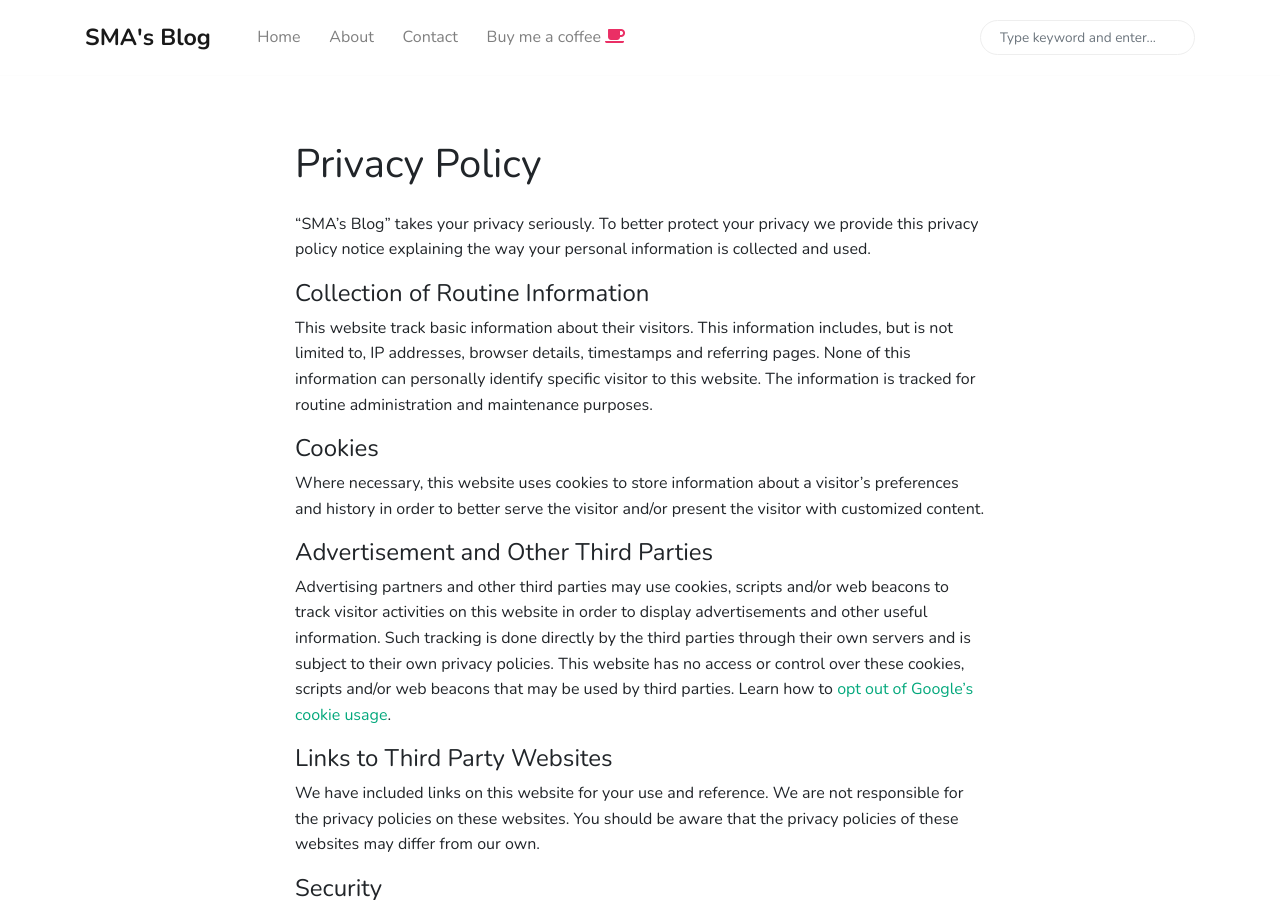
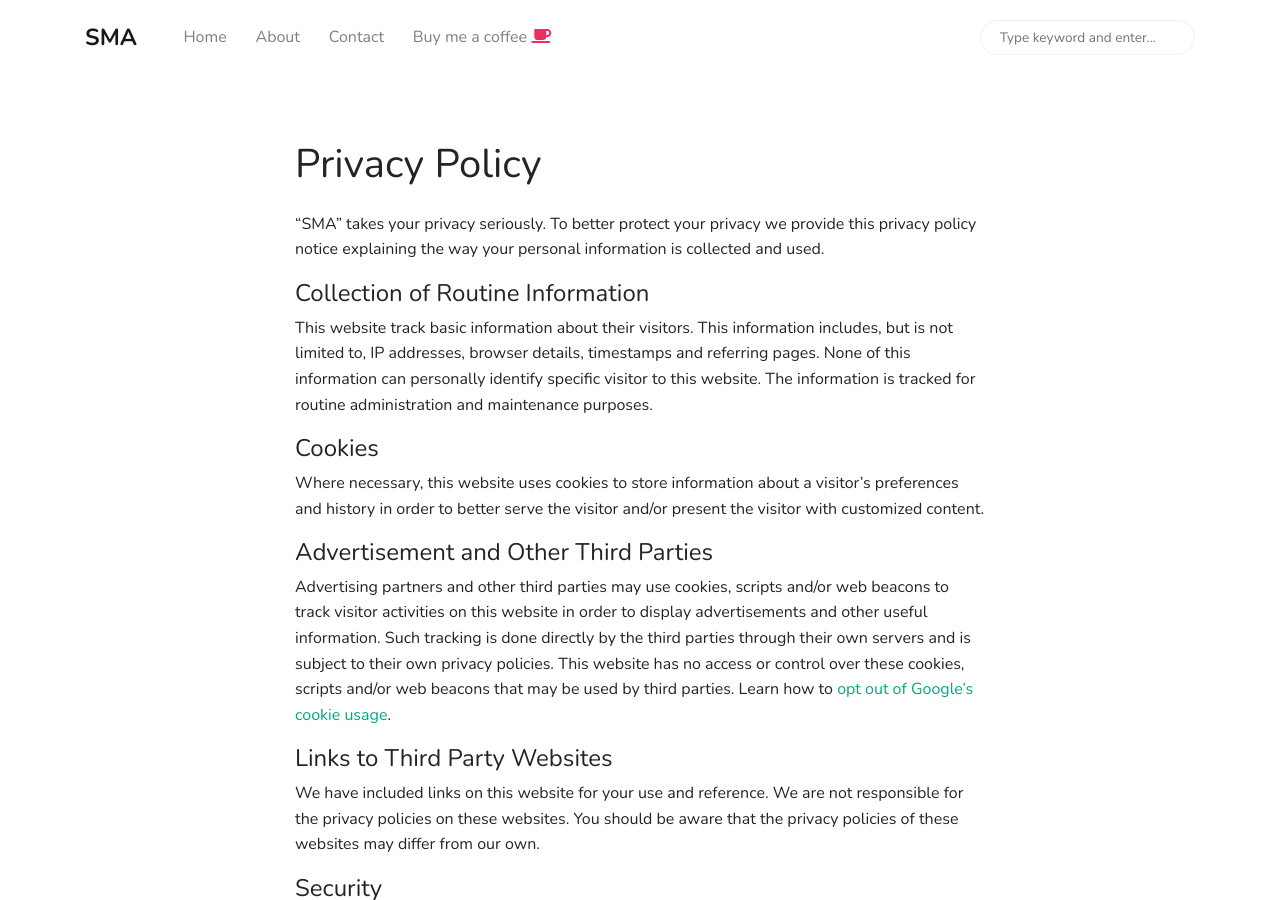
Before and after one commit to imsma/imsma.github.io, a Jekyll site: the page built from _pages/privacy-policy.md, in a window 1280 px wide and 900 px high. Built offline with Jekyll 4.4.1, drawn with Linux system fonts in a browser that asks for light colours; nearby versions of some CDN libraries.

Commit message:
title, link improvments

```diff
--- a/_config.yml
+++ b/_config.yml
@@ -1,6 +1,6 @@
 # Site
-name: SMA's Blog
-title: SMA's Blog
+name: SMA
+title: SMA
 description: 'Hub for software architecture, design and engineering, featuring key technology insights, updates and tutorials.'
 logo: 'assets/images/logo.png'
 favicon: 'assets/images/favicon.ico'
--- a/_includes/menu-header.html
+++ b/_includes/menu-header.html
@@ -1,7 +1,7 @@
 <!--  Replace menu links here -->
 
 <li class="nav-item">
-<a class="nav-link" href="{{site.baseurl}}/index.html">Home</a>
+<a class="nav-link" href="{{site.baseurl}}/">Home</a>
 </li>
 <li class="nav-item">
 <a class="nav-link" href="{{site.baseurl}}/about.html">About</a>
--- a/_layouts/default.html
+++ b/_layouts/default.html
@@ -4,7 +4,7 @@
     <meta charset="utf-8">
     <meta name="viewport" content="width=device-width, initial-scale=1, shrink-to-fit=no">
     <meta http-equiv="X-UA-Compatible" content="ie=edge">
-    <title>{{ page.title }} | {{ site.title }}</title>
+    <title>{{ site.title }} | {{ page.title }}</title>
     {% seo title=false %}
     <link rel="shortcut icon" type="image/x-icon" href="{{site.baseurl}}/{{site.favicon}}">
 
@@ -38,7 +38,7 @@
     <!-- Navbar -->
     <nav id="MagicMenu" class="topnav navbar navbar-expand-lg navbar-light bg-white fixed-top">
     <div class="container">
-        <a class="navbar-brand" href="{{ site.baseurl }}/index.html"><strong>{{site.name}}</strong></a>
+        <a class="navbar-brand" href="{{ site.baseurl }}/"><strong>{{site.name}}</strong></a>
         <button class="navbar-toggler collapsed" type="button" data-toggle="collapse" data-target="#navbarColor02" aria-controls="navbarColor02" aria-expanded="false" aria-label="Toggle navigation">
         <span class="navbar-toggler-icon"></span>
         </button>
--- a/index.html
+++ b/index.html
@@ -1,5 +1,5 @@
 ---
-title: "Home"
+title: "Hub for software architecture, design and engineering"
 layout: default
 pagination:
     enabled: true
```
